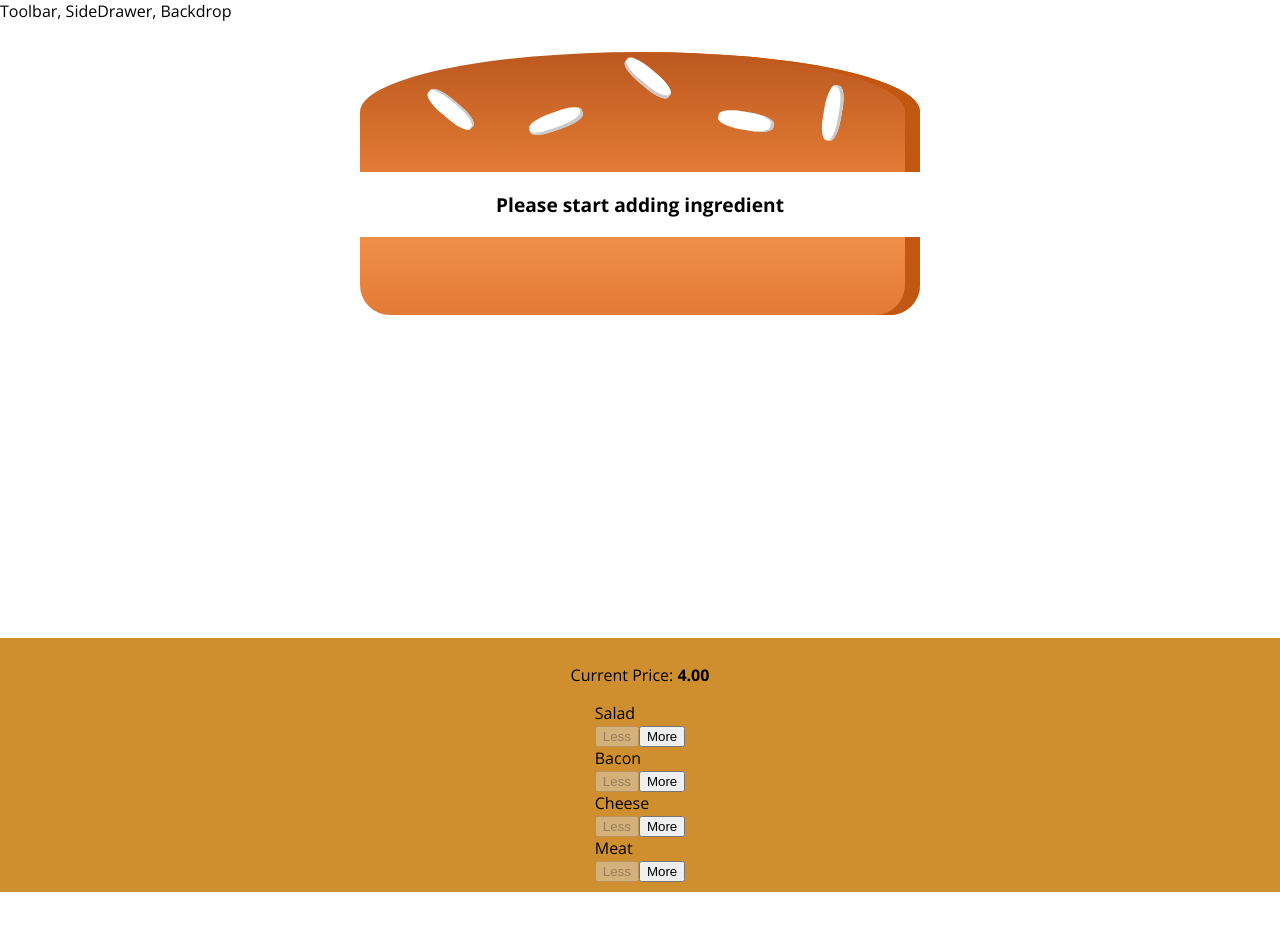
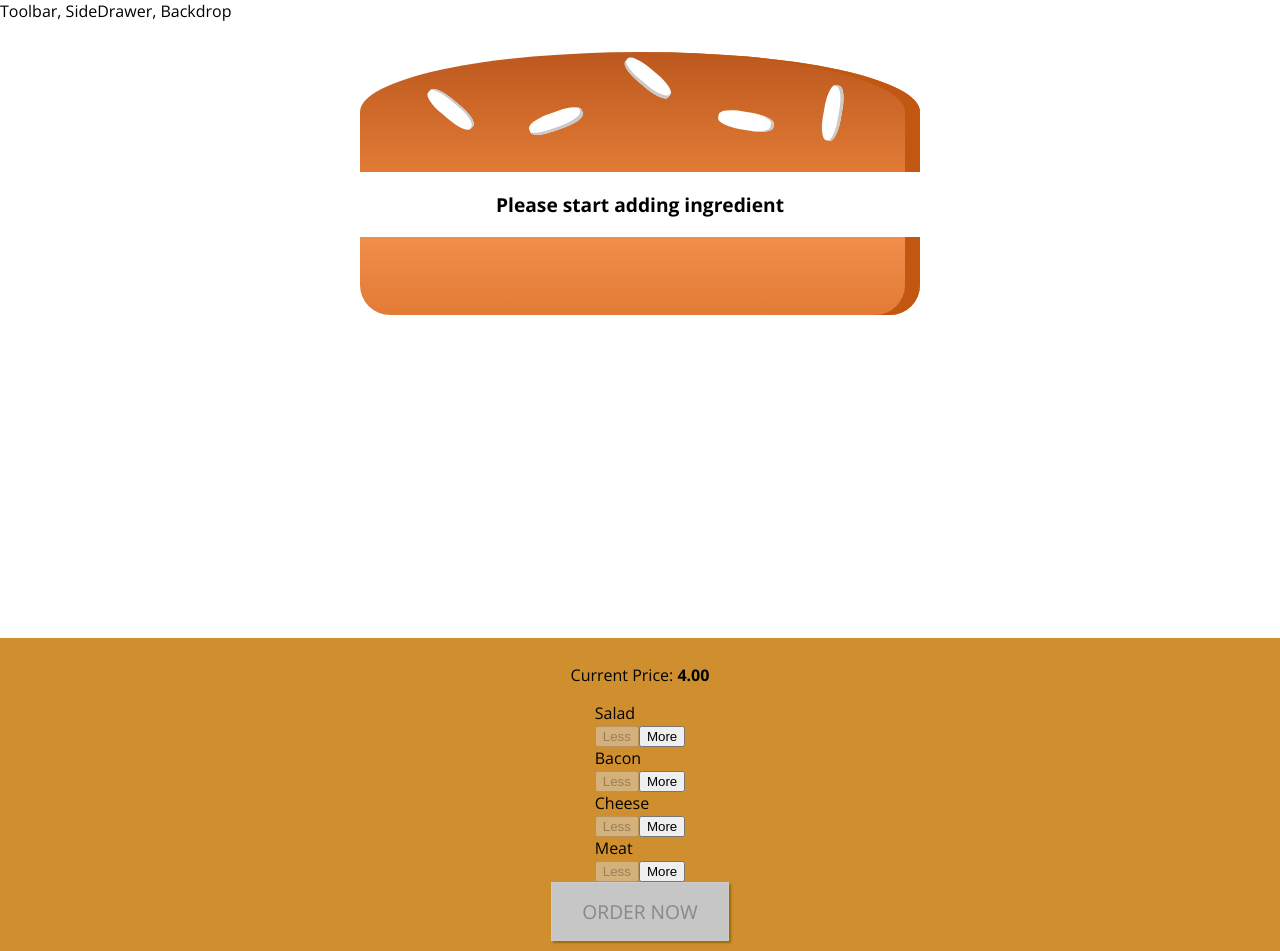
Before and after one commit to ArberGjonaj/burger-project, a React (Create React App) app: page / in a window 1280 px wide. Before the commit the page ends 892 px from the top, so only its background shows below. Built offline with nearby package versions, Linux system fonts and the light colour scheme.

Commit message:
Adding the Order Button

```diff
--- a/src/components/Burger/BuildControls/BuildControls.js
+++ b/src/components/Burger/BuildControls/BuildControls.js
@@ -19,6 +19,8 @@ const buildControls = (props) => (
         disable={props.disable[ctrl.type]}
       />
     ))}
+    <button className={classes.OrderButton}
+            disabled={!props.purchaseable}>ORDER NOW</button>
   </div>
 );
 
--- a/src/components/Burger/BuildControls/BuildControls.module.css
+++ b/src/components/Burger/BuildControls/BuildControls.module.css
@@ -8,3 +8,42 @@
     margin:auto;
     padding: 10px 0;
 }
+.OrderButton {
+    background-color: #dad735;
+    outline: none;
+    cursor: pointer;
+    border: 1px solid #966909;
+    color:#966909;
+    font-family: inherit;
+    font-size: 1.2em;
+    padding: 15px 30px;
+    box-shadow: 2px 2px 2px #966909;
+}
+.OrderButton:hover, .OrderButton:active {
+    background-color: #A0DB41;
+    border: 1px solid #966909;
+    color:#966909;
+}
+
+.OrderButton:disabled {
+    background-color: #C7C6C6;
+    cursor: not-allowed;
+    border: 1px solid #ccc;
+    color: #888888;
+}
+
+.OrderButton:not(:disabled){
+    animation:enable 0.3s linear;
+}
+
+@keyframes enable {
+    0% {
+        transform: scale(1);
+    }
+    60% {
+        transform: scale(1.1);
+    }
+    100% {
+        transform: scale(1);
+    }
+}
--- a/src/containers/BurgerBuilder/BurgerBuilder.js
+++ b/src/containers/BurgerBuilder/BurgerBuilder.js
@@ -25,7 +25,23 @@ class BurgerBuilder extends React.Component {
       meat: 0,
     },
     totalPrice: 4,
+    purchaseable: false
   };
+
+  updatePurchaseState(ingredients) {
+
+    const sum = Object.keys(ingredients)
+    .map(
+      igKey => {
+        return ingredients[igKey];
+      }
+    )
+    .reduce((sum,el)=>{
+      return sum+el
+    },0);
+    this.setState({purchaseable: sum>0})
+  }
+
   addIngredientHandler = (type) => {
     const oldCount = this.state.ingredients[type];
     const updatedCount = oldCount + 1;
@@ -38,6 +54,7 @@ class BurgerBuilder extends React.Component {
     const newPrice = oldPrice + priceAddition;
     console.log(updatedIngredients);
     this.setState({ totalPrice: newPrice, ingredients: updatedIngredients });
+    this.updatePurchaseState(updatedIngredients);
   };
   removeIngredientHandler = (type) => {
     const oldCount = this.state.ingredients[type];
@@ -51,9 +68,10 @@ class BurgerBuilder extends React.Component {
     updatedIngredients[type] = updatedCount;
     const priceDeduction = INGREDIENT_PRICES[type];
     const oldPrice = this.state.totalPrice;
-    const newPrice = oldPrice + priceDeduction;
+    const newPrice = oldPrice - priceDeduction;
     console.log(updatedIngredients);
     this.setState({ totalPrice: newPrice, ingredients: updatedIngredients });
+    this.updatePurchaseState(updatedIngredients);
   };
   render() {
     const disableInfo = {
@@ -70,6 +88,7 @@ class BurgerBuilder extends React.Component {
           disable={disableInfo}
           ingredientAdded={this.addIngredientHandler}
           ingredientRemove={this.removeIngredientHandler}
+          purchaseable= {this.state.purchaseable}
         />
       </Aux>
     );
```
